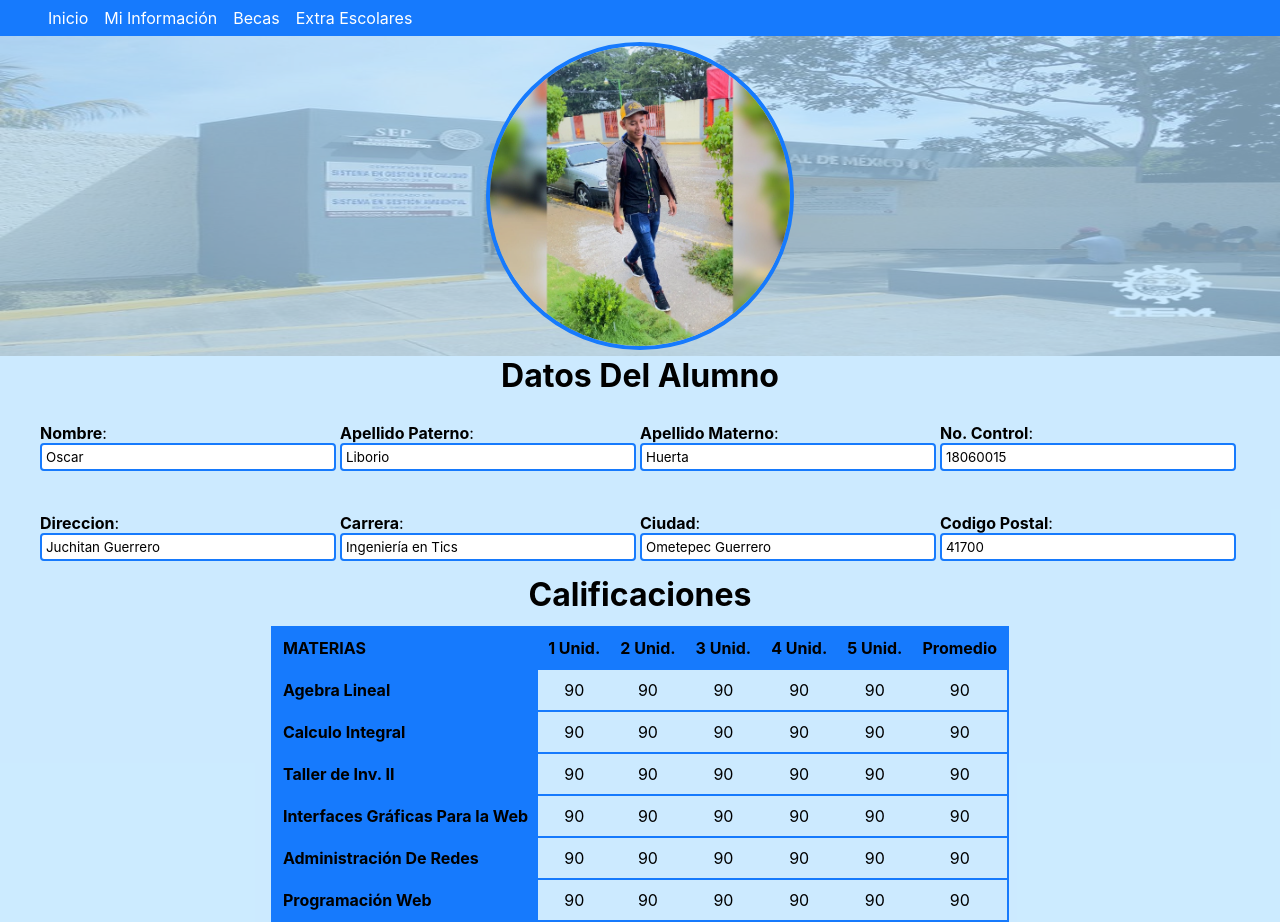
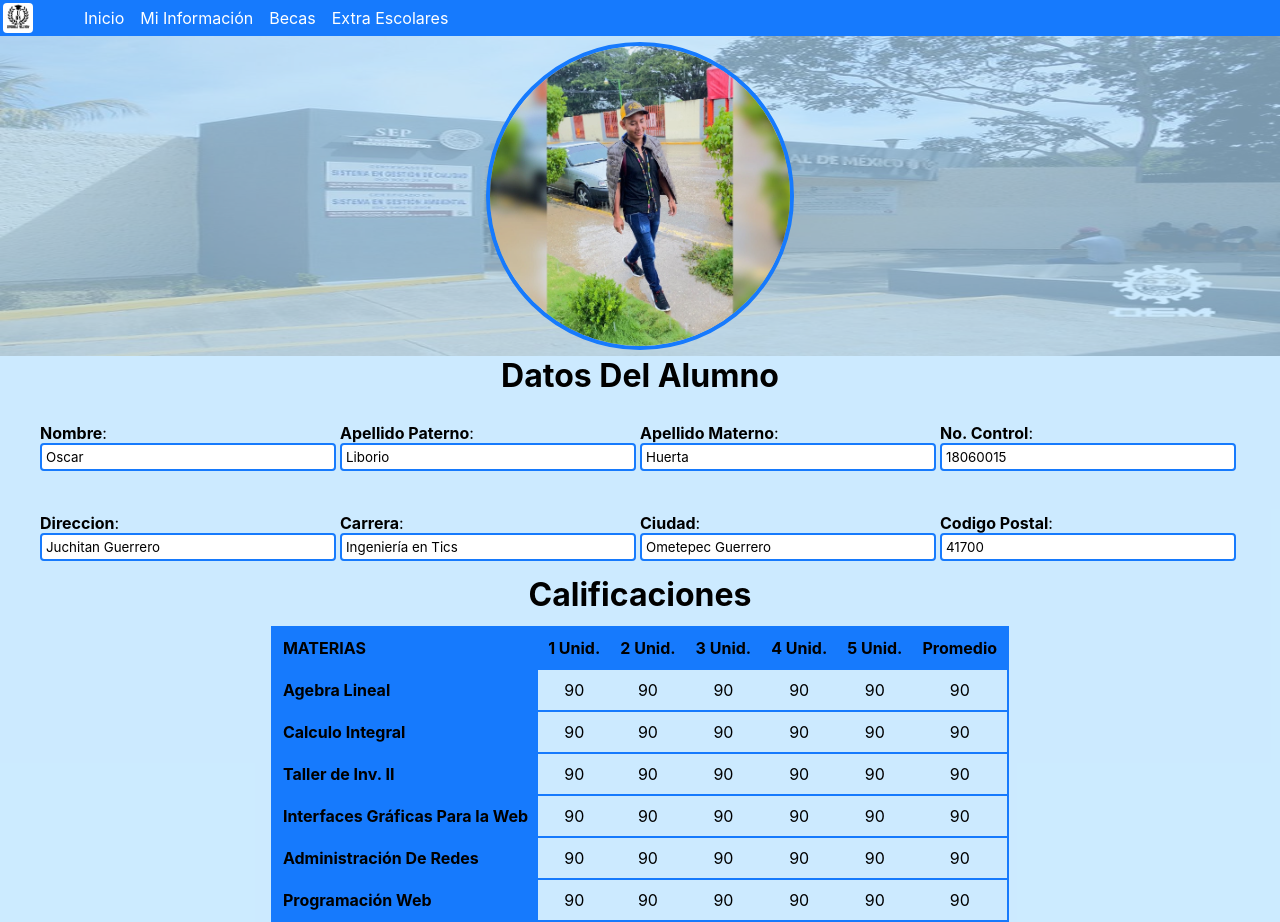
Before and after one commit to Darwin073100/Crud-FrontEnd-StringBoot-React, a React (Create React App) app: page /information in a window 1280 px wide. Built offline with nearby package versions, Linux system fonts and the light colour scheme.

Commit message:
logotipo al navbar

```diff
--- a/src/components/nav/NavBar.js
+++ b/src/components/nav/NavBar.js
@@ -1,9 +1,11 @@
 import React from 'react';
 import '../../styles/NavBar.css'
+import logo from "../../assets/logo.jpg";
 
 function NavBar(){
     return(
         <div className="comp-navbar">
+            <img src={logo} />
             <ul>
                 <li><a href='/'>Inicio</a></li>
                 <li><a href='/information'>Mi Información</a></li>
--- a/src/pages/Layout/index.js
+++ b/src/pages/Layout/index.js
@@ -4,8 +4,8 @@ import "../../styles/Home.css";
 import Student from "../../assets/persona.svg";
 import Inscriptionn from "../../assets/inscription.svg";
 import Career from "../../assets/carrera.svg";
-import Home from "../../assets/home.svg";
-import ITSCCH from "../../assets/itscch.jpg";
+import Home from "../../assets/logo.jpg";
+import ITSCCH from "../../assets/ubn.jpg";
 
 function Layout() {
   return (
--- a/src/styles/NavBar.css
+++ b/src/styles/NavBar.css
@@ -9,6 +9,12 @@
 .comp-navbar ul {
   list-style: none;
   display: flex;
+}
+
+.comp-navbar img{
+  width: 30px;
+  margin: 3px;
+  border-radius: 4px;
 }
 
 .comp-navbar ul li a {
```
Also changed, not shown: src/assets/logo.jpg (added), src/assets/ubn.jpg (added).
